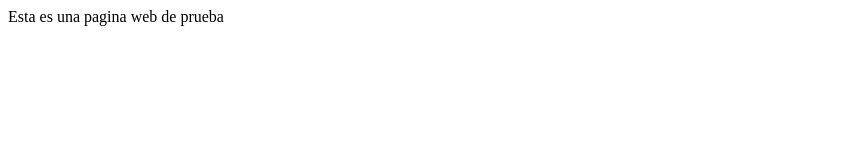
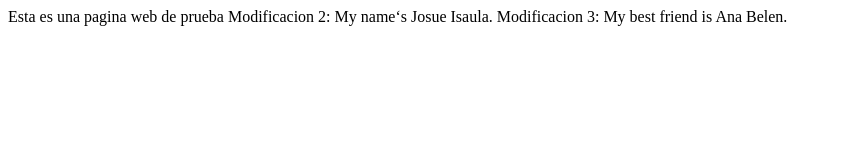
Before and after one commit to josue-1415/Git_Repository, a plain HTML site: page Index.html in a window 1280 px wide. Shown: the whole page, without its empty margins (0-842 px from the left). Drawn offline with Linux system fonts and the light colour scheme.

Commit message:
Modificaccion #2 del archivo Index.html

```diff
--- a/Index.html
+++ b/Index.html
@@ -8,5 +8,9 @@
 </head>
 <body>
     Esta es una pagina web de prueba
+
+    Modificacion 2: My name‘s Josue Isaula.
+    Modificacion 3: My best friend is Ana Belen.
+
 </body>
 </html>
```
